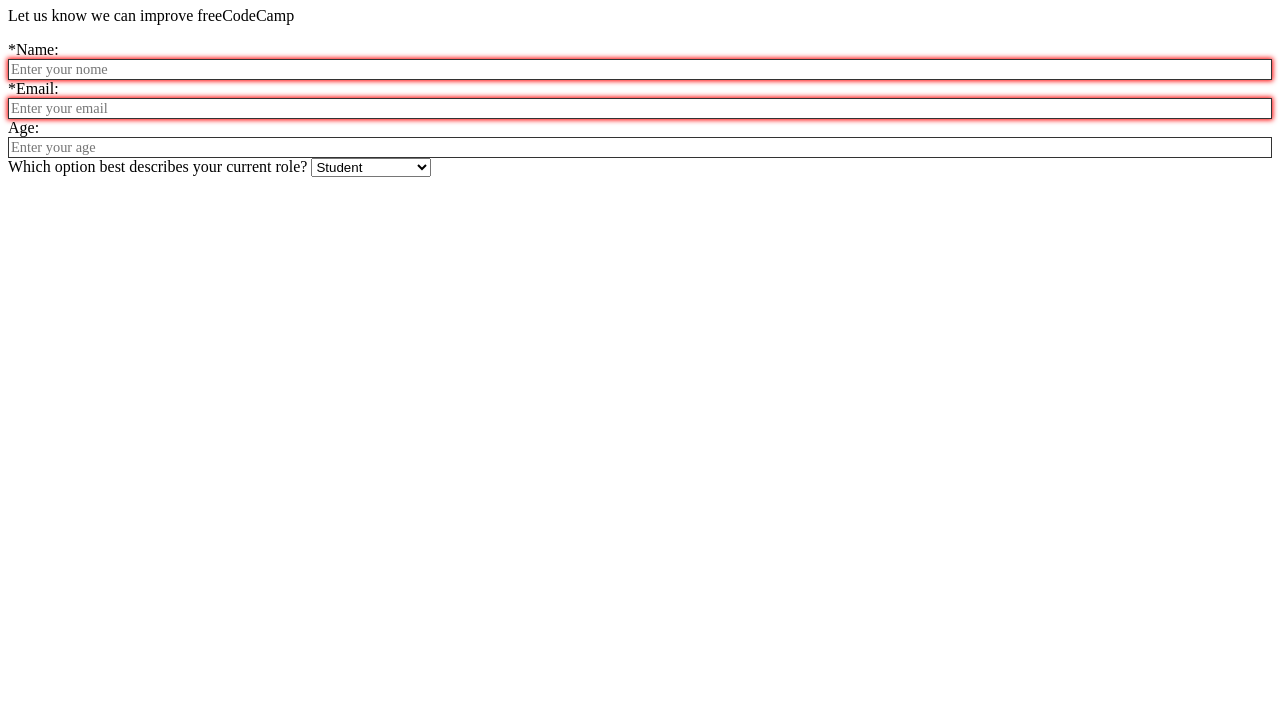
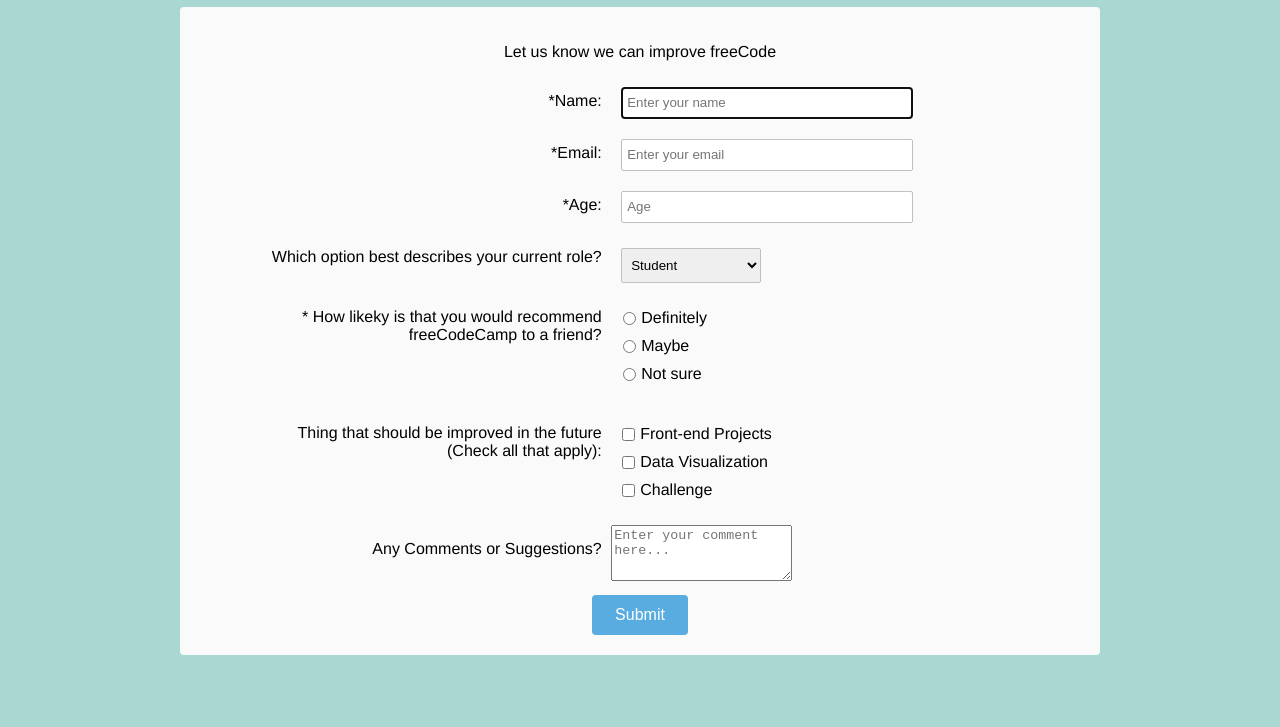
Before and after one commit to sergio-menezes/fcc-wdps, a plain HTML site: page survey-form/index.html in a window 1280 px wide. Shown: the part 73-800 px from the top of the page. Drawn offline with Linux system fonts and the light colour scheme.

Commit message:
update html and css survey form

```diff
--- a/survey-form/index.html
+++ b/survey-form/index.html
@@ -6,23 +6,81 @@
   </head>
   <body>
     <h1 id="title">Survey Form</h1>
-    <p id="description" >Let us know we can improve freeCodeCamp</P>
-    <form id="survey-form">
-      <label id="name-label" for="name">
-        *Name:</label><input id="name" id="name-label" type="text" name="name" required placeholder="Enter your nome"></input></br>
-      <label id="email-label" for="mail">
-        *Email:</label><input id="email" type="email" name="email" required required placeholder="Enter your email"></input></br>
-      <label id="number-label" for="number">
-        Age:</label><input id="number" type="number" name="age" min="12" max="120" placeholder="Enter your age"></input></br>
-      Which option best describes your current role?
-      <select id="dropdown">
+      <div id="form-outer">
+        <p id="description" >Let us know we can improve freeCode</P>
+        <form id="survey-form" method="GET" action="https://crossorigin.me/https://florescimento.com">
+          <div class="rowTab">
+            <div class="labels">
+              <label id="name-label" for="name">*Name: </label>
+            </div>
+            <div class="rightTab">
+              <input autofocus type="text" name="name" id="name" class="input-field" placeholder="Enter your name" required>
+            </div>
+          </div>
+          <div class="rowTab">
+            <div class="labels">
+              <label id="email-label" for="email">*Email: </label>
+            </div>
+            <div class="rightTab">
+              <input type="email" name="email" id="email" class="input-field" required placeholder="Enter your email">
+            </div>
+          </div>
+          <div class="rowTab">
+            <div class="labels">
+              <label id="number-label" for="age">*Age: </label>
+            </div>
+            <div class="rightTab">
+             <input type="number" name="age" id="number" min="1" max="125" class="input-field" placeholder="Age">
+            </div>
+            </div>
+          <div class="rowTab">
+            <div class="labels">
+              <label for="currentPos">Which option best describes your current role?</label>
+            </div>
+            <div class="rightTab">
+              <select id="dropdown" name="currentPost"class="dropdown">
                 <option disabled value>Select an option</option>
-      <option>Student</option>
-      <option>Full time job</option>
-      <option>Full time learner</option>
-      <option>Prefer not to say</option>
-      <button>Submit</button>
+                <option value="student">Student</option>
+                <option value="job">Full time job</option>
+                <option value="learner">Full time learner</option>
+                <option value="preferNo">Prefer not to say</option>
+                <option value="other">Other</option>
               </select>
+            </div>
+            </div>
+            <div class="rowTab">
+              <div class="labels">
+                <label for="userRating">* How likeky is that you would recommend freeCodeCamp to a friend?</label>
+              </div>
+              <div class="rightTab">
+                <ul style="list-style: none;">
+                  <li class="radio"><label>Definitely<input name="radio-buttons" value="1" type="radio"class="userRatings"></label></li>
+                  <li class="radio"><label>Maybe<input name="radio-buttons" value="2" type="radio"class="userRatings"></label></li>
+                  <li class="radio"><label>Not sure<input name="radio-buttons" value="3" type="radio"class="userRatings"></label></li>
+                </ul>
+              </div>
+            </div>
+            <div class="rowTab">
+              <div class="labels">
+                <label for="preferences">Thing that should be improved in the future</br>(Check all that apply): </label>
+              </div>
+              <div class="rightTab">
+                <ul id="preferences" style="list-style: none;">
+                <li class="checkbox"><label><input name="prefer" value="1" type="checkbox" class="userRatings">Front-end Projects</label></li>
+                <li class="checkbox"><label><input name="prefer" value="2" type="checkbox" class="userRatings">Data Visualization</label></li>
+                <li class="checkbox"><label><input name="prefer" value="3" type="checkbox" class="userRatings">Challenge</label></li>
+              </div>
+            </div>
+            <div class="rowTab">
+              <div class="labels">
+                <label for="comments">Any Comments or Suggestions?</label>
+              </div>
+              <div class="rightTab">
+                <textarea id="comments" class="input-fielt" style="height:50px; resize:vertical;" name="comment" placeholder="Enter your comment here..."></textarea>
+              </div>
+            </div>
+            <button id="submit" type="submit">Submit</button>
        </form>
+      </div>
   </body>
 </html>
--- a/survey-form/style.css
+++ b/survey-form/style.css
@@ -1,14 +1,14 @@
-#title {
+/*#title {
  color: blue;
 }
-
-input[type=text],
+*/
+/* input[type=text],
 input[type=email],
 input[type=number],
-textarea,
-fieldset {
+textarea,*/
+/*fieldset {
 /* required to properly style form
-   elements on WebKit based browsers */
+   elements on WebKit based browsers
   -webkit-appearance: none;
 
   width : 100%;
@@ -28,4 +28,112 @@ input:invalid {
 
 input:focus:invalid {
   box-shadow: none;
+}*/
+@import url (https://fonts.googleapis.com/css?family=Raleway:400,500);
+
+html,
+body {
+  background-color: #a9d7d1;
+  text-align: center;
+  font-family: 'Raleway', Helvetica, sans-serif;
+  min-width: 320px;
 }
+
+header {
+  font-size: 2em;
+  font-weight: bold;
+  margin: 20px;
+}
+
+#form-outer {
+  background-color: rgb(250, 250, 250);
+  margin: 0 auto;
+  border-radius: 4px;
+  width: 75%;
+  max-width: 900px;
+  padding: 10px;
+  padding-top: 20px;
+}
+
+.labels {
+  display: inline-block;
+  text-align: right;
+  width: 40%;
+  padding: 5px;
+  vertical-align: top;
+  margin-top: 10px;
+}
+
+.rightTab {
+  display: inline-block;
+  text-align: left;
+  width: 48%;
+  vertical-align: middle;
+}
+
+.input-field {
+  height: 20px;
+  width: 280px;
+  padding: 5px;
+  margin: 10px;
+  border: 1px solid #c0c0c0;
+  border-radius: 2px;
+}
+
+.userRatings,
+input[type="checkbox"] {
+  float: left;
+  margin-right: 5px;
+}
+
+#submit {
+  background-color: #59ace0;
+  border-radius: 4px;
+  color: white;
+  font-size: 1em;
+  height: 40px;
+  width: 96px;
+  margin: 10px;
+  border: 0px solid;
+}
+
+.dropdown {
+  height: 35px;
+  width: 140px;
+  padding: 5px;
+  margin: 10px;
+  margin-top: 15px;
+  border: 1px solid #c0c0c0;
+  border-radius: 2px;
+}
+
+.radio, .checkbox {
+  position: relative;
+  left: -43px;
+  margin-left: 10px;
+  display: block;
+  padding-bottom: 10px;
+}
+
+@media screan and (max-width: 833px) {
+  .input-field {
+    width: 80%;
+  }
+  select {
+    width: 90%;
+  }
+}
+
+@media screan and (max-width: 520px) {
+  .labels {
+    width: 100%;
+    text-align: left;
+  }
+  .rightTab {
+    width: 80%;
+    float: left;
+  }
+  .input-field {
+    width: 100%
+  }
+}
```
Lines whose indentation alone changed are shown as unchanged.
